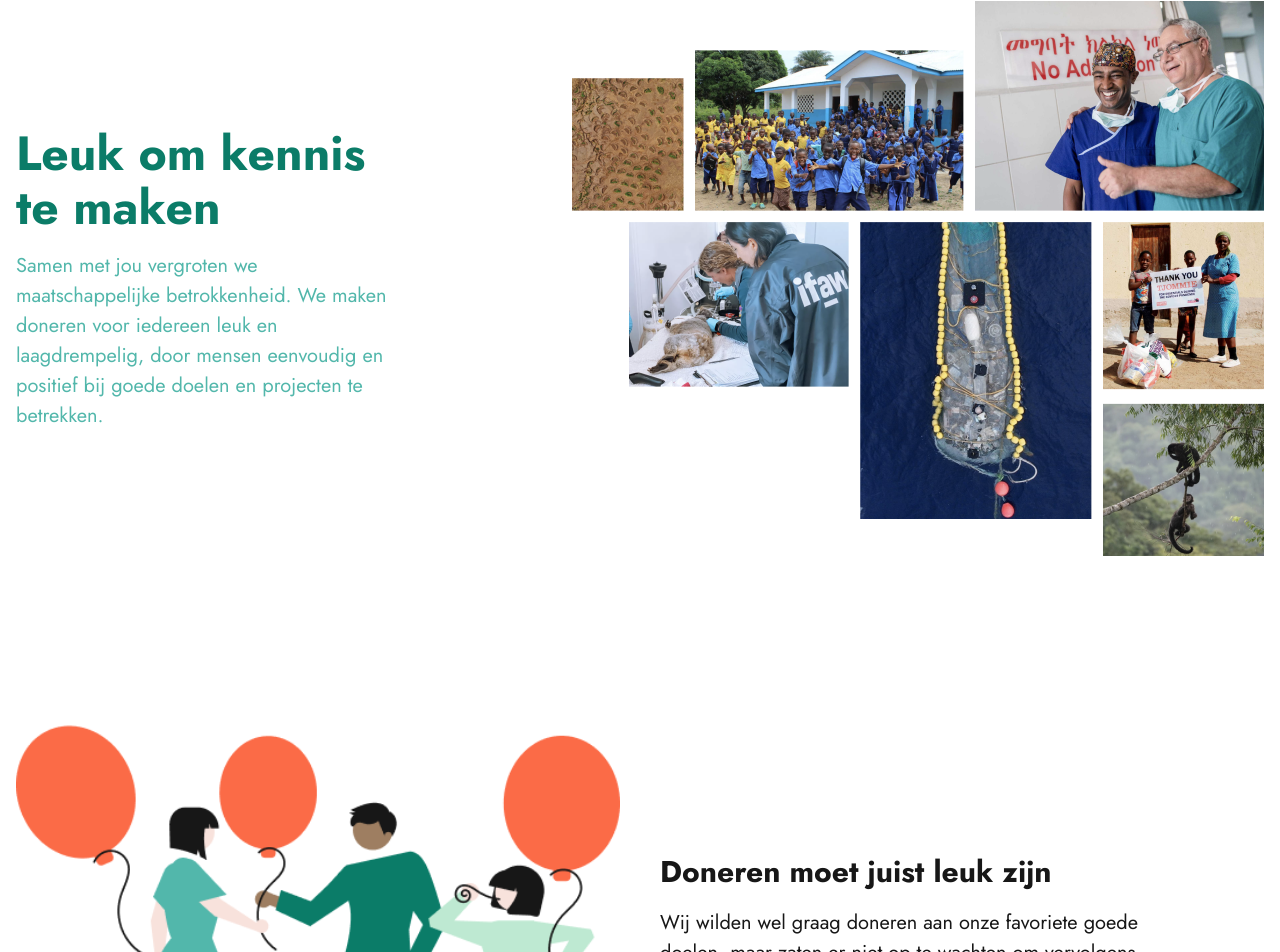
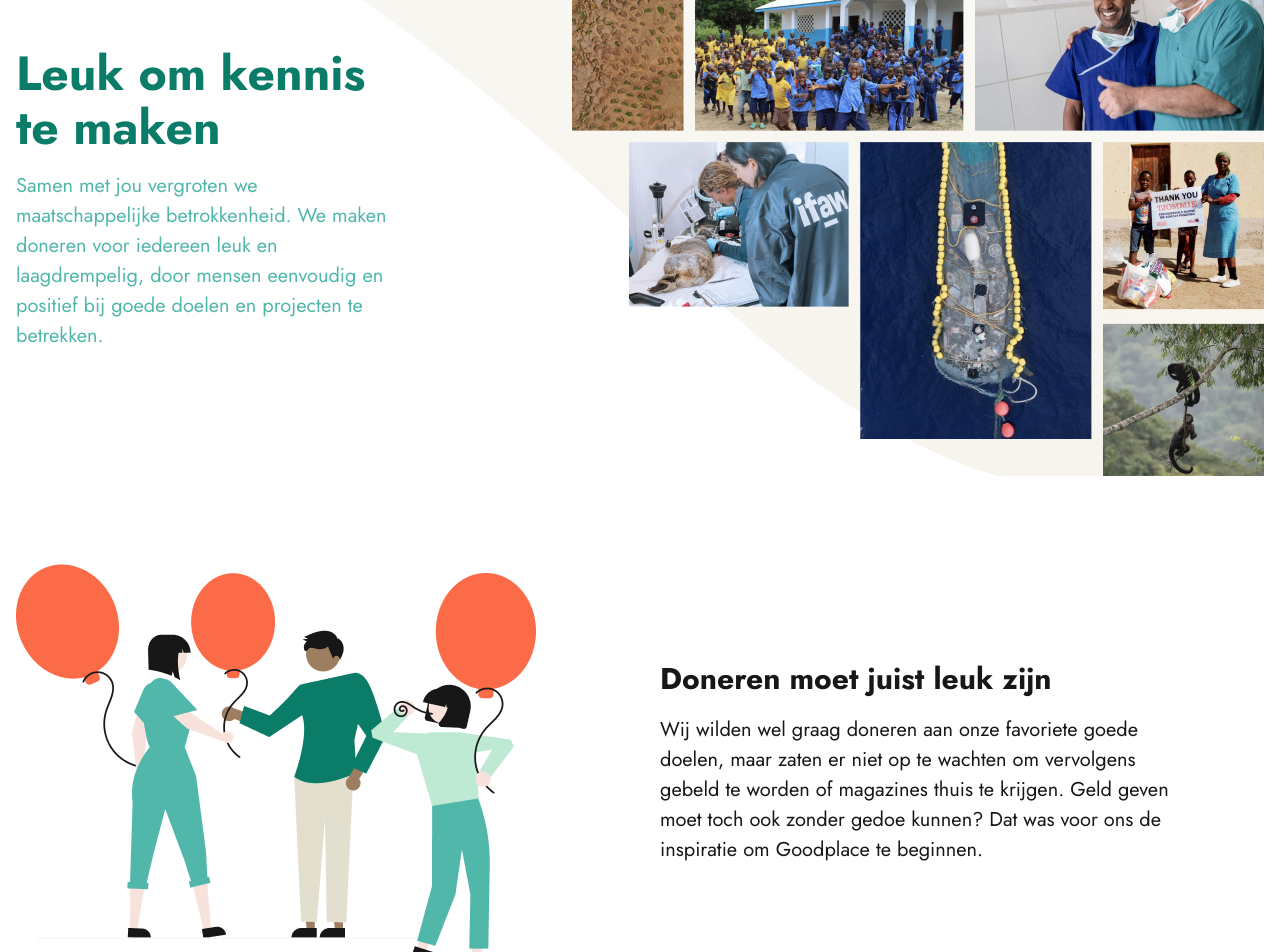
Before and after one commit to ANGIstudio/goodplace-landingspagina, a Next.js app: page /about in a window 1280 px wide. Shown: the part 180-1132 px from the top of the page. Built offline with nearby package versions, Linux system fonts and the light colour scheme.

Commit message:
add background and some minor tweaks

```diff
--- a/src/components/ContentBlock/ContentBlock.scss
+++ b/src/components/ContentBlock/ContentBlock.scss
@@ -1,15 +1,18 @@
 .c-content-block {
-  @apply md:flex md:items-center gap-10;
+  $el: &;
 
-  &__text {
-    @apply w-full md:w-1/2;
-  }
+  @apply md:grid md:items-center md:grid-cols-2 gap-10;
 
   &--image-first {
-    @apply md:flex-row-reverse;
+    #{$el}__image {
+      @apply md:order-1;
+    }
+    #{$el}__text {
+      @apply md:order-2;
+    }
   }
 
   &__image {
-    @apply w-full md:w-1/2;
+    @apply mt-4 md:mt-0;
   }
 }
--- a/src/components/Footer/Footer.scss
+++ b/src/components/Footer/Footer.scss
@@ -10,7 +10,7 @@
   }
 
   &__list {
-    @apply mb-4 md:mb-0;
+    @apply mb-4 md:mb-0 space-y-2;
   }
 
 
--- a/src/components/Hero/Hero.scss
+++ b/src/components/Hero/Hero.scss
@@ -1,5 +1,5 @@
 .c-hero {
-  @apply flex md:flex-row flex-col py-4 justify-between md:space-x-6 items-center overflow-hidden;
+  @apply flex md:flex-row flex-col py-8 md:py-4 justify-between md:space-x-6 items-center overflow-hidden;
 
   &__text {
     @apply flex flex-col justify-center md:w-1/2 space-y-8 pb-4 md:pb-0;
@@ -18,7 +18,7 @@
   }
 
   &__image {
-    @apply md:w-1/2 -mb-64 md:-mb-0;
+    @apply md:w-1/2 -mb-48 sm:-mb-64 md:-mb-0;
   }
 
 }
--- a/src/components/Section/Section.tsx
+++ b/src/components/Section/Section.tsx
@@ -6,7 +6,7 @@ interface SectionProps {
   bgColor?: 'beige' | 'lightgreen' | 'lightbeige';
   noPaddingBottom?: boolean;
   noPaddingTop?: boolean;
-  bgImage?: 'bg-people' | 'bg-hero' | 'bg-arrow';
+  bgImage?: 'bg-people' | 'bg-hero' | 'bg-arrow' | 'bg-abouthero';
 }
 
 export const Section: React.FC<SectionProps> = ({
--- a/src/pages/about.tsx
+++ b/src/pages/about.tsx
@@ -58,10 +58,11 @@ const About: NextPage = () => {
 
   return (
     <Base>
-      <Section>
+      <Section noPaddingBottom noPaddingTop>
         <Wrapper>
-          <div className="flex flex-col md:flex-row items-center justify-between">
-            <div className="flex flex-col md:w-1/3 max-w-sm md:mb-0 mb-8">
+          <div className="bg-abouthero bg-no-repeat bg-top md:bg-right">
+            <div className="flex flex-col-reverse md:flex-row items-center justify-between">
+              <div className="flex flex-col md:w-1/3 max-w-sm md:mb-0 mb-8 mt-4 md:mt-0">
                 <h2 className="mb-4 font-bold text-darkgreen">
                   Leuk om kennis te maken
                 </h2>
@@ -73,6 +74,7 @@ const About: NextPage = () => {
                 </p>
               </div>
               <Image className="md:w-2/3" alt="imageframe" src={imageframe} />
+            </div>
           </div>
         </Wrapper>
       </Section>
--- a/tailwind.config.js
+++ b/tailwind.config.js
@@ -11,6 +11,7 @@ module.exports = {
         hero: "url('../src/assets/herobackground.png')",
         people: "url('../src/assets/bgpeople.png')",
         arrow: "url('../src/assets/bg-arrow.png')",
+        abouthero: "url('../src/assets/abouthero.png')",
       },
       colors: {
         green: '#52B7AB',
```
Also changed, not shown: src/assets/abouthero.png (added). Lines whose indentation alone changed are shown as unchanged.
